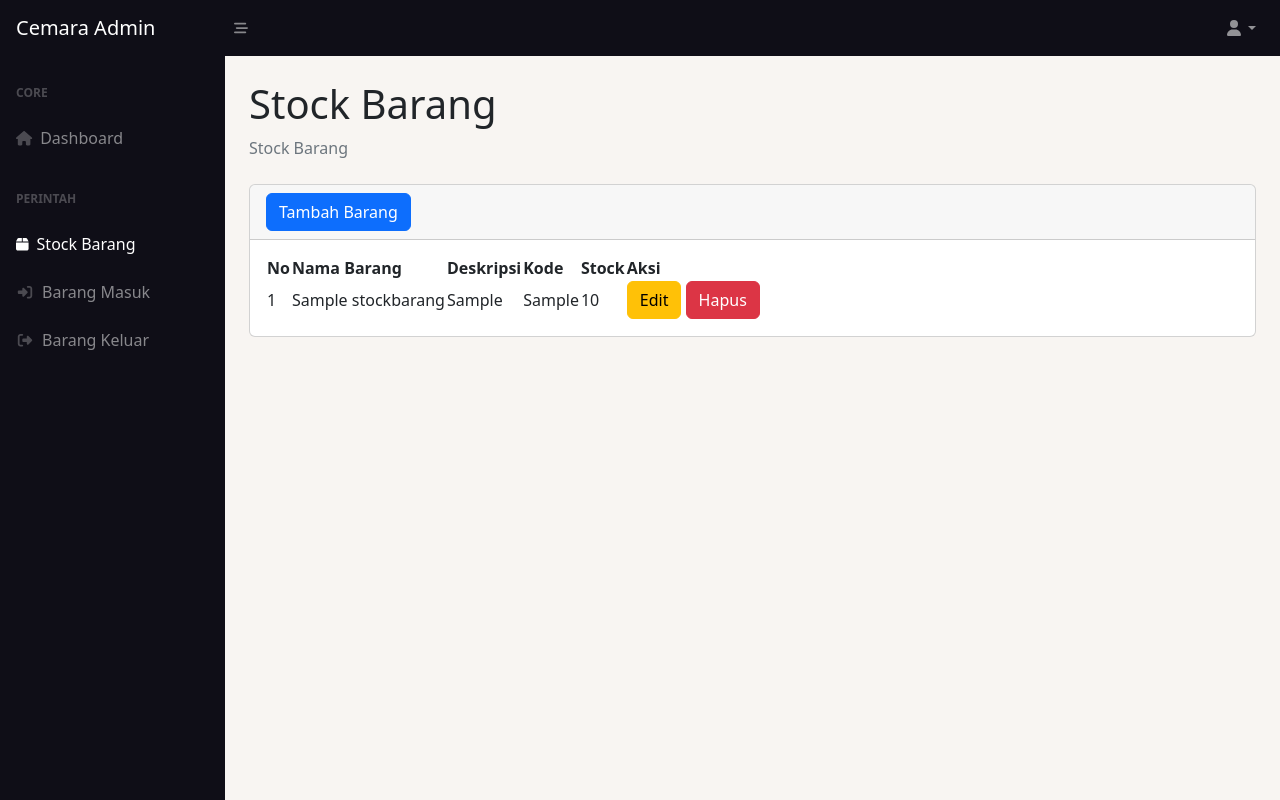
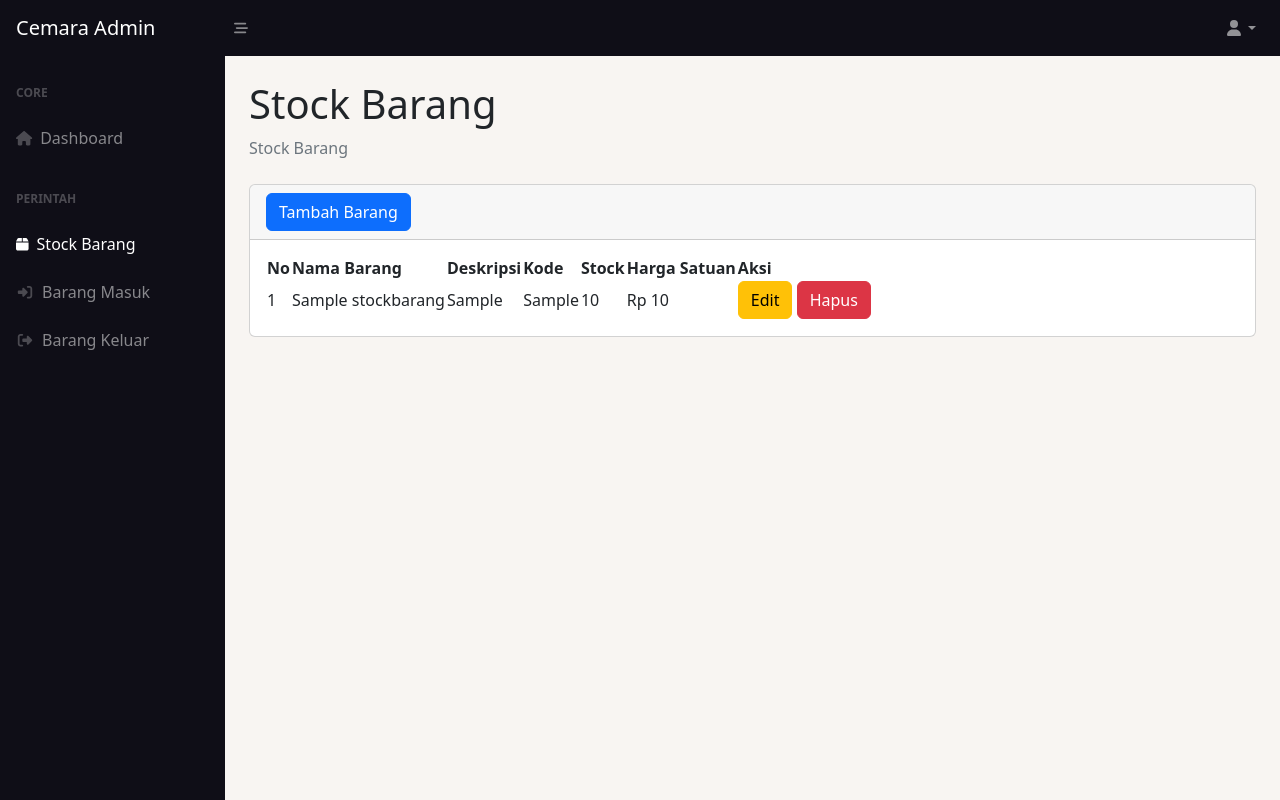
Before and after one commit to BrilyantKeyza/Bengkel-Cemara, a PHP site: page /stock.php in a window 1280 px wide. Run offline with PHP 8.4, Linux system fonts and the light colour scheme; the visitor is signed in with stand-in values (Sample User, id 1); tables that the repository leaves empty or names only in its code hold one stand-in row (values such as "Sample post"); some libraries are stand-ins or nearby versions.

Commit message:
harga satuan

```diff
--- a/function.php
+++ b/function.php
@@ -11,8 +11,9 @@ if (isset($_POST['tambahbarangbaru'])) {
     $deskripsi = $_POST['deskripsi'];
     $kode = $_POST['kode'];
     $stock = $_POST['stock'];
+    $harga = $_POST['harga'];
 
-    $addtotable = mysqli_query($conn, "INSERT INTO stockbarang (namabarang, deskripsi, kode, stock) VALUES('$namabarang', '$deskripsi', '$kode', '$stock')");
+    $addtotable = mysqli_query($conn, "INSERT INTO stockbarang (namabarang, deskripsi, kode, stock, harga) VALUES('$namabarang', '$deskripsi', '$kode', '$stock', '$harga')");
 
     if ($addtotable) {
         echo '<script>
@@ -162,8 +163,9 @@ if (isset($_POST['updatebarang'])) {
     $namabarang = $_POST['namabarang'];
     $deskripsi = $_POST['deskripsi'];
     $kode = $_POST['kode'];
+    $harga = $_POST['harga'];
 
-    $update = mysqli_query($conn, "update stockbarang set namabarang='$namabarang', deskripsi='$deskripsi', kode='$kode' where id_barang = '$idb'");
+    $update = mysqli_query($conn, "update stockbarang set namabarang='$namabarang', deskripsi='$deskripsi', kode='$kode', harga='$harga' where id_barang = '$idb'");
     if ($update) {
         echo '<script>
         document.addEventListener("DOMContentLoaded", function() {
--- a/stock.php
+++ b/stock.php
@@ -12,7 +12,7 @@ require 'cek.php';
     <meta name="viewport" content="width=device-width, initial-scale=1, shrink-to-fit=no" />
     <meta name="description" content="" />
     <meta name="author" content="" />
-    <title>Barang</title>
+    <title>Stock Barang</title>
     <link href="https://cdn.jsdelivr.net/npm/simple-datatables@7.1.2/dist/style.min.css" rel="stylesheet" />
     <link href="css/styles.css" rel="stylesheet" />
     <script src="https://use.fontawesome.com/releases/v6.3.0/js/all.js" crossorigin="anonymous"></script>
@@ -104,6 +104,7 @@ require 'cek.php';
                                         <th>Deskripsi</th>
                                         <th>Kode</th>
                                         <th>Stock</th>
+                                        <th>Harga Satuan</th>
                                         <th>Aksi</th>
 
                                     </tr>
@@ -118,6 +119,7 @@ require 'cek.php';
                                         $deskripsi = $data['deskripsi'];
                                         $kode = $data['kode'];
                                         $stock = $data['stock'];
+                                        $harga = $data['harga'];
                                         $idb = $data['id_barang'];
 
                                     ?>
@@ -127,6 +129,9 @@ require 'cek.php';
                                             <td><?= $deskripsi; ?></td>
                                             <td><?= $kode; ?></td>
                                             <td><?= $stock; ?></td>
+
+                                            <td><?= "Rp " . number_format($harga, 0, ',', '.'); ?></td>
+
                                             <td>
                                                 <button type="button" class="btn btn-warning" data-bs-toggle="modal" data-bs-target="#edit<?= $idb; ?>">
                                                     Edit
@@ -157,6 +162,8 @@ require 'cek.php';
                                                             <input type="text" name="deskripsi" value="<?= $deskripsi; ?>" class="form-control" required>
                                                             <br>
                                                             <input type="number" name="kode" value="<?= $kode; ?>" class="form-control" required>
+                                                            <br>
+                                                            <input type="number" name="harga" value="<?= $harga; ?>" class="form-control" required>
                                                             <br>
                                                             <input type="hidden" name="idb" value="<?= $idb; ?>">
                                                             <button type="submit" class="btn btn-primary" name="updatebarang">Submit</button>
@@ -233,6 +240,8 @@ require 'cek.php';
                     <br>
                     <input type="number" name="stock" placeholder="Stock" class="form-control" required>
                     <br>
+                    <input type="number" name="harga" placeholder="Harga Satuan" class="form-control" required>
+                    <br>
                     <button type="submit" class="btn btn-primary" name="tambahbarangbaru">Submit</button>
                 </div>
             </form>
```
